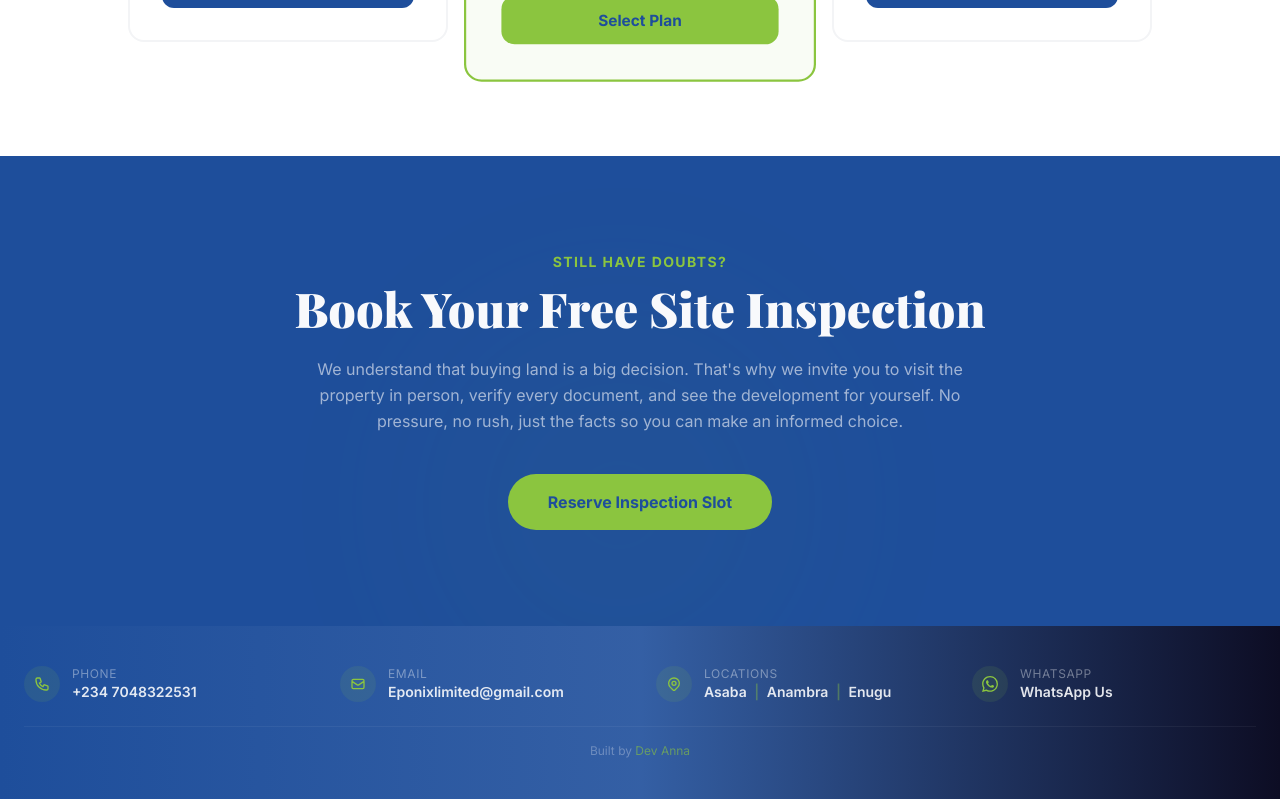
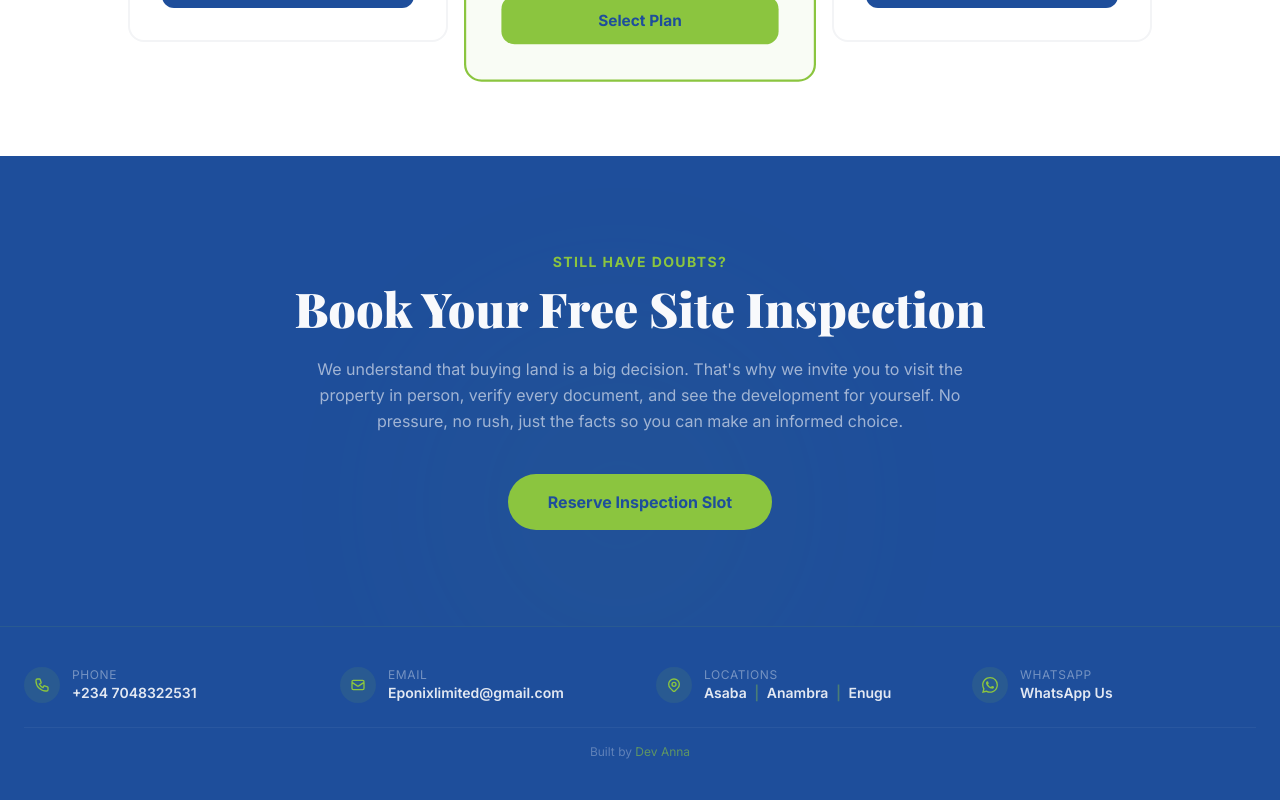
Before and after one commit to dev-anna-life/mr-multipreneur-realtor, a Next.js app: page / in a window 1280 px wide. Shown: the part 2524-3324 px from the top of the page. Built offline with nearby package versions, Linux system fonts and the light colour scheme.

Commit message:
Match footer bg to nav, add gold border separator

```diff
--- a/app/page.js
+++ b/app/page.js
@@ -293,7 +293,7 @@ export default function Home() {
         </section>
       </Reveal>
 
-      <footer className="bg-gradient-to-r from-navy via-navy/90 to-charcoal">
+      <footer className="bg-navy border-t border-gold/10">
         <div className="max-w-7xl mx-auto px-6 py-8 md:py-10">
           <div className="grid grid-cols-2 md:grid-cols-4 gap-5 md:gap-8">
             <a href="tel:+2347048322531" className="flex items-center gap-3 group">
```
